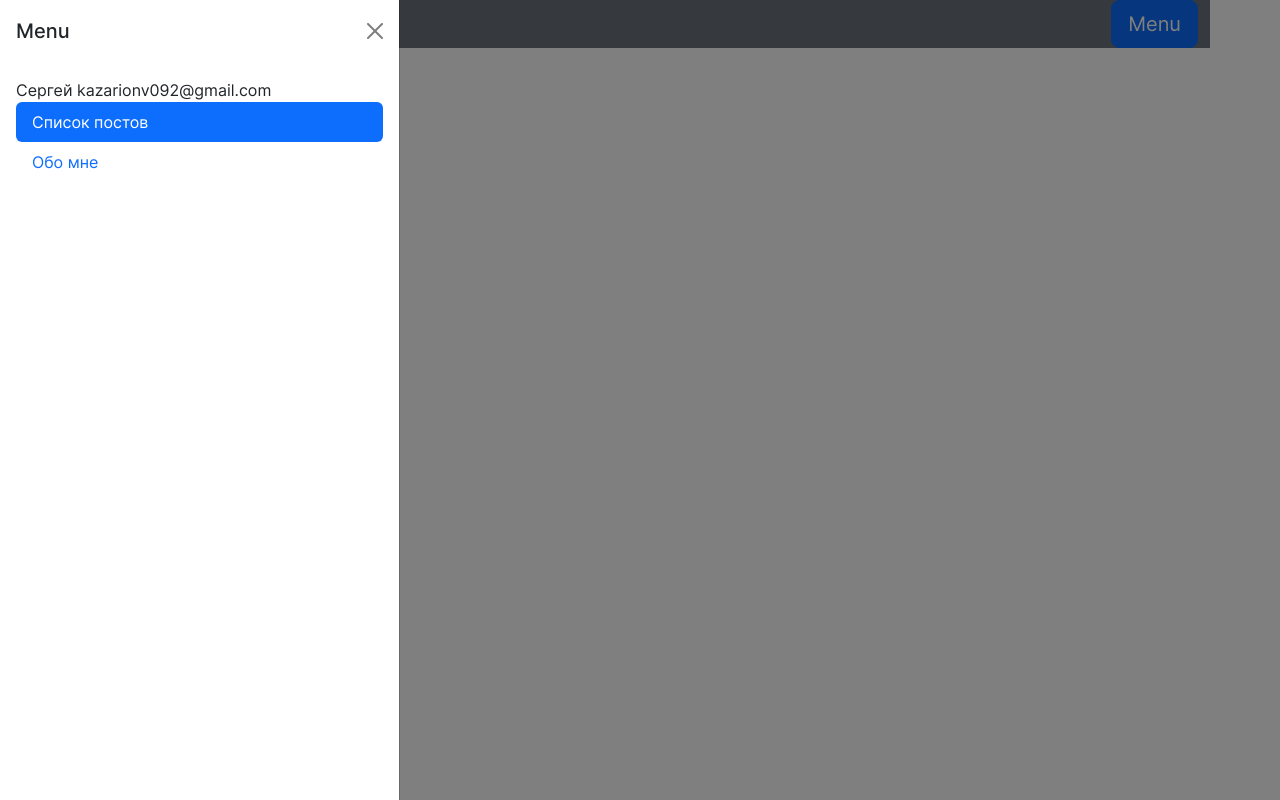
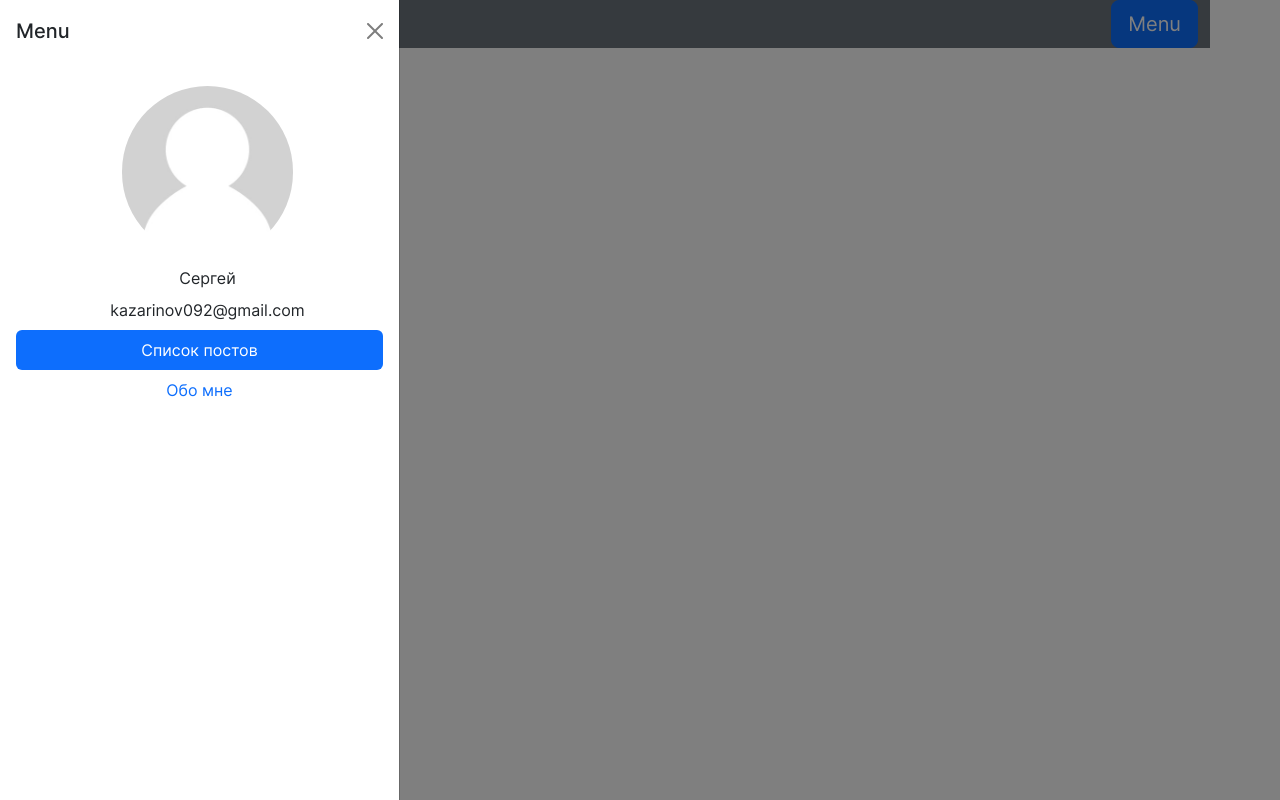
Before and after one commit to SergeyKazarinov/user-posts, a React (Vite) app: page / in a window 1280 px wide. Both pictures are taken after a click on the button "Menu". Built offline with nearby package versions, Linux system fonts and the light colour scheme.

Commit message:
feat(burger-menu): add avatar and description

```diff
--- a/src/widgets/burger-menu/burger-menu.tsx
+++ b/src/widgets/burger-menu/burger-menu.tsx
@@ -1,7 +1,9 @@
 import { useAppDispatch, useAppSelector } from 'app/store/app-store';
 import { toggleBurgerMenuAction } from 'entities';
 import { FC } from 'react';
-import { Nav, Offcanvas } from 'react-bootstrap';
+import {
+  Col, Container, Image, Nav, Offcanvas, Row,
+} from 'react-bootstrap';
 import { useLocation } from 'react-router-dom';
 
 interface BurgerMenuProps {
@@ -22,9 +24,20 @@ const BurgerMenu: FC<BurgerMenuProps> = () => {
       <Offcanvas.Header closeButton>
         <Offcanvas.Title>Menu</Offcanvas.Title>
       </Offcanvas.Header>
-      <Offcanvas.Body>
-        Сергей
-        kazarionv092@gmail.com
+      <Offcanvas.Body className='flex-column text-center'>
+        <Container className='m-2'>
+          <Row>
+            <Col>
+              <Image src='../../../public/placeholder.jpg' className='w-50' roundedCircle />
+            </Col>
+          </Row>
+          <Row className='m-2'>
+            <Col>Сергей</Col>
+          </Row>
+          <Row>
+            <Col>kazarinov092@gmail.com</Col>
+          </Row>
+        </Container>
         <Nav activeKey={location.pathname} variant='pills' className="flex-column">
           <Nav.Link href="/" eventKey="/">Список постов</Nav.Link>
           <Nav.Link href='/about-me' eventKey="/about-me">Обо мне</Nav.Link>
```
Also changed, not shown: public/placeholder.jpg (added).
